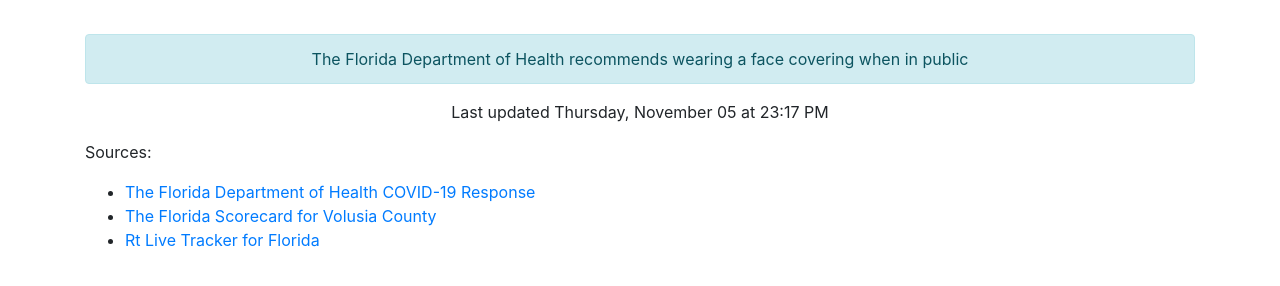
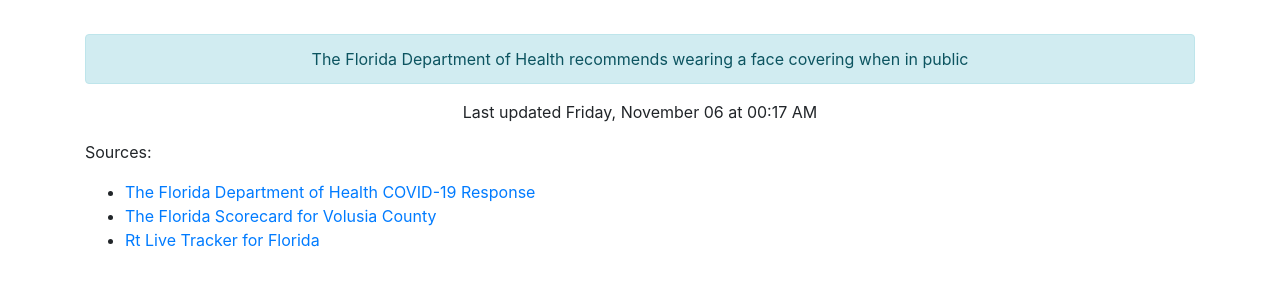
Before and after one commit to thinkjson/timeforchurch, a Jekyll site: the page built from index.md, in a window 1280 px wide. Shown: the part 586-872 px from the top of the page. Built offline with Jekyll 4.4.1, drawn with Linux system fonts in a browser that asks for light colours; our own code applies the rules of GitHub Pages for plain Markdown files.

Commit message:
Updating data

```diff
--- a/_includes/data.html
+++ b/_includes/data.html
@@ -10,4 +10,4 @@
     <div class="outcome text-success">YES</div>
     <div class="alert alert-info" role="alert">The Florida Department of Health recommends wearing a face covering when in public</div>
 
-    <p>Last updated Thursday, November 05 at 23:17 PM</p>
+    <p>Last updated Friday, November 06 at 00:17 AM</p>
```
